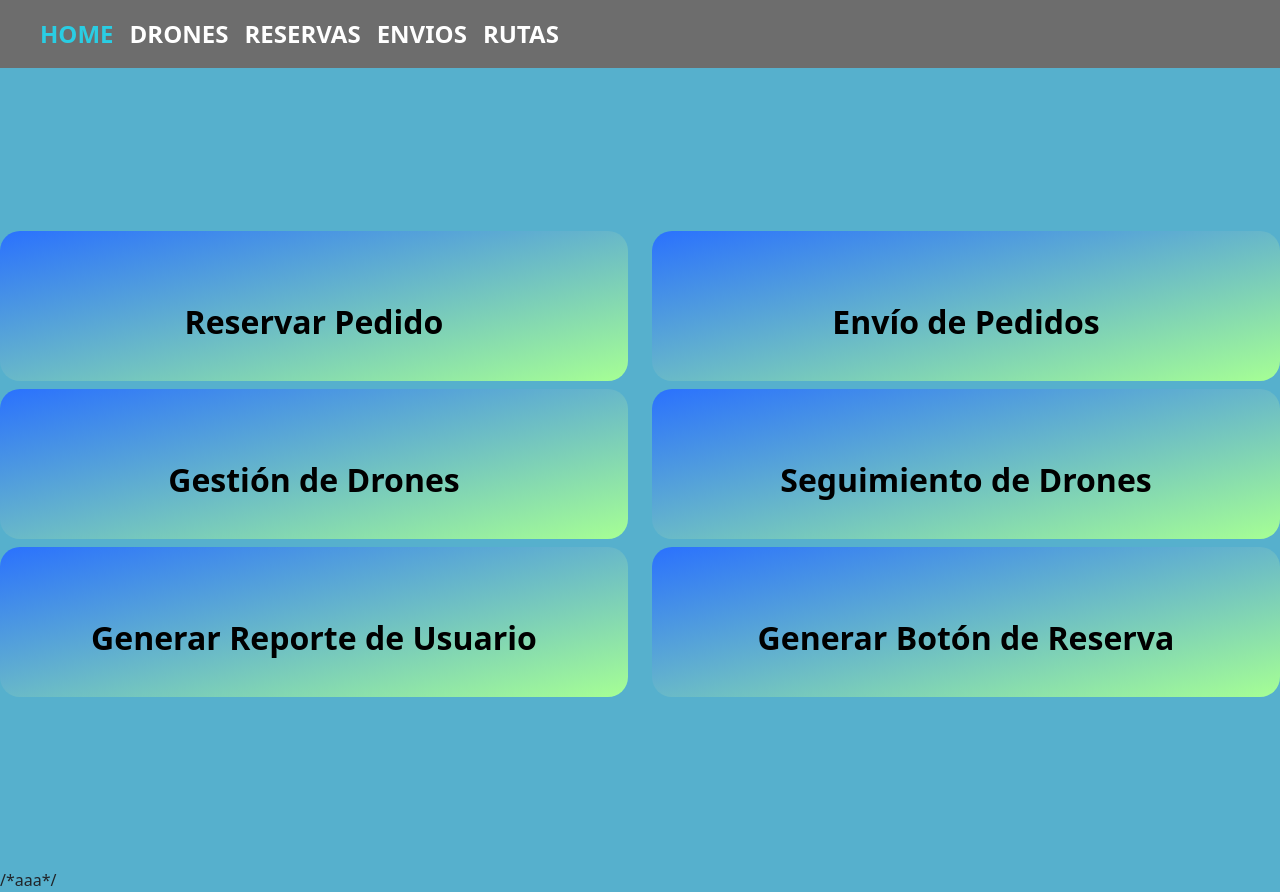
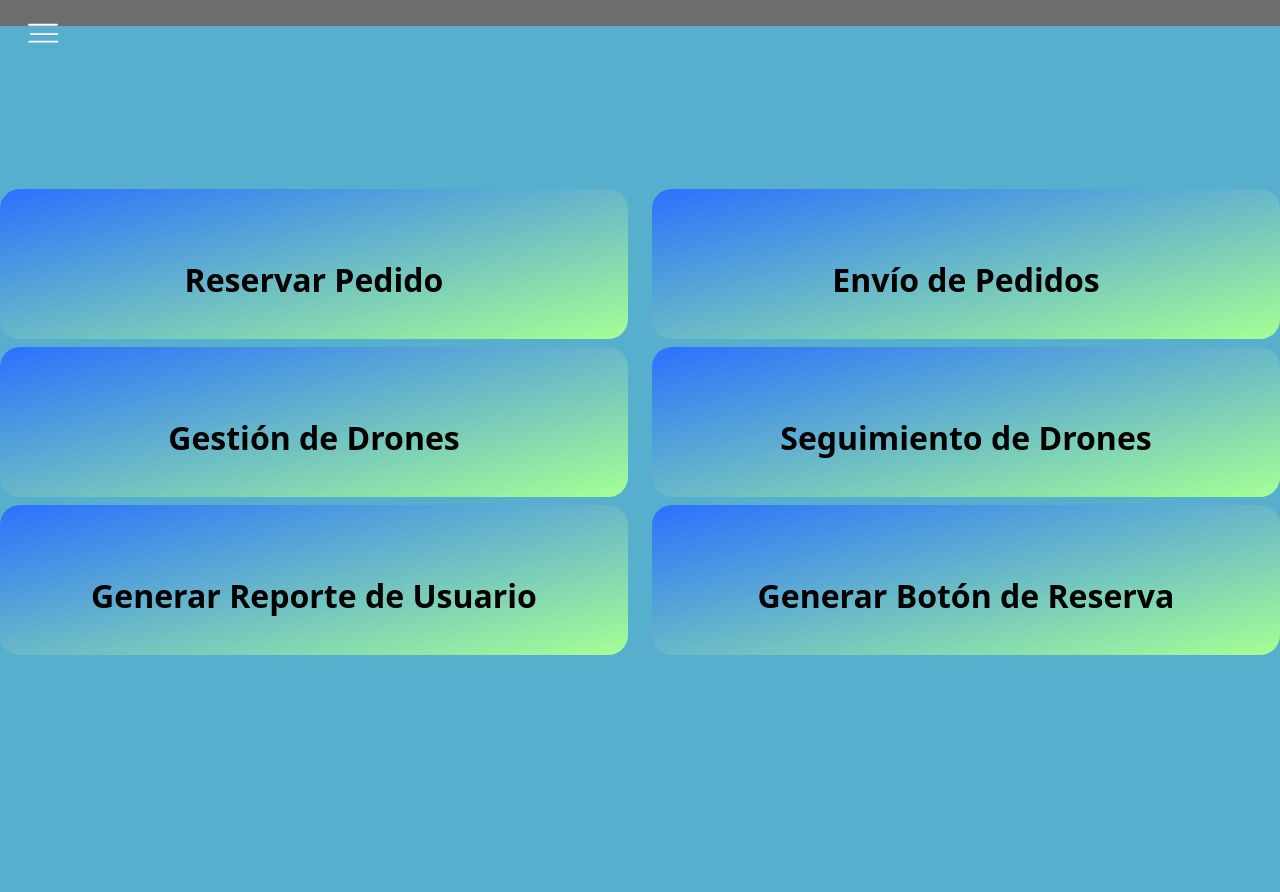
Before and after one commit to Estefaniahurtadog12/procesosFinal, a Flask app: page /home in a window 1280 px wide. After the commit the page ends 655 px from the top, so only its background shows below. Run offline with Flask 3, Linux system fonts and the light colour scheme; some libraries are stand-ins or nearby versions.

Commit message:
Actualizo el navbar lateral en home

```diff
--- a/finalProcesos/templates/home.html
+++ b/finalProcesos/templates/home.html
@@ -39,18 +39,49 @@
         .square-btn:hover {
             transform: scale(1.05); /* Aumenta el tamaño al 105% */
         }
+
+        /* Estilos para la barra de navegación lateral */
+        #sidebar {
+            position: fixed;
+            top: 0;
+            left: -200px; /* inicialmente oculto */
+            height: 100%;
+            width: 200px;
+            overflow: auto;
+            background-color: #333; /* color de fondo oscuro */
+            color: #fff; /* color de texto claro */
+            transition: left .5s; /* animación al mostrar y ocultar */
+            padding-top: 60px; /* espacio en la parte superior para el botón del menú */
+            z-index: 999; /* Asegurar que el menú esté encima del contenido */
+        }
+        #sidebar.active {
+            left: 0; /* se muestra al agregar la clase active */
+        }
+        /* Estilos para el botón de menú hamburguesa */
+        .navbar-toggler {
+            position: fixed;
+            left: 15px;
+            top: 15px;
+            z-index: 1000; /* Asegurar que el botón esté encima del menú */
+            color: #fff; /* Color blanco */
+        }
+        /* Estilos para el contenido */
+        .container {
+            position: relative; /* Necesario para ajustar el z-index */
+            z-index: 1; /* Asegurar que el contenido esté detrás del menú */
+        }
     </style>
 </head>
 <body>
-<div class="container">
-    <nav class="navbar navbar-expand-lg navbar-light ">
-        <a class="navbar-brand" href="">{{usuario}}</a>
-        <button class="navbar-toggler" type="button" data-toggle="collapse" data-target="#navbarSupportedContent" aria-controls="navbarSupportedContent" aria-expanded="false" aria-label="Toggle navigation">
-            <span class="navbar-toggler-icon"></span>
-        </button>
+    <!-- Botón de menú hamburguesa -->
+    <div class="navbar-toggler" id="sidebarToggle">
+        <svg xmlns="http://www.w3.org/2000/svg" width="30" height="30" fill="currentColor" class="bi bi-list" viewBox="0 0 16 16">
+            <path fill-rule="evenodd" d="M0 2.5A.5.5 0 0 1 .5 2h15a.5.5 0 0 1 0 1H.5A.5.5 0 0 1 0 2.5zM1 7.5a.5.5 0 0 1 .5-.5h15a.5.5 0 0 1 0 1H1.5a.5.5 0 0 1-.5-.5zm-.5 4a.5.5 0 0 1 .5-.5h15a.5.5 0 0 1 0 1H.5a.5.5 0 0 1-.5-.5z"/>
+        </svg>
+    </div>
 
-        <div class="collapse navbar-collapse" id="navbarSupportedContent">
-            <ul class="navbar-nav ml-auto topnav">
+    <div id="sidebar">
+        <ul class="navbar-nav">
             <li class="nav-item active">
                 <a class="nav-link ho" href="{{url_for('home')}}">HOME</a>
             </li>
@@ -68,6 +99,14 @@
             </li>
         </ul>
     </div>
+
+    <!-- Contenido de la página -->
+    <div class="container">
+        <nav class="navbar navbar-expand-lg navbar-light ">
+            <a class="navbar-brand" href="">{{usuario}}</a>
+            <button class="navbar-toggler" type="button" data-toggle="collapse" data-target="#navbarSupportedContent" aria-controls="navbarSupportedContent" aria-expanded="false" aria-label="Toggle navigation">
+                <span class="navbar-toggler-icon"></span>
+            </button>
         </nav>
     </div>
 
@@ -93,8 +132,16 @@
             </div>
         </div>
     </div>
-/*aaa*/
+
+    <!-- Script para la funcionalidad del menú hamburguesa -->
     <script src="//cdnjs.cloudflare.com/ajax/libs/jquery/3.2.1/jquery.min.js"></script>
+    <script>
+        $('#sidebarToggle').on('click', function () {
+            $('#sidebar').toggleClass('active');
+        });
+    </script>
+
+    <!-- Script de Bootstrap -->
     <script src="//maxcdn.bootstrapcdn.com/bootstrap/4.1.1/js/bootstrap.min.js"></script>
 </body>
 </html>
```
Lines whose indentation alone changed are shown as unchanged.
